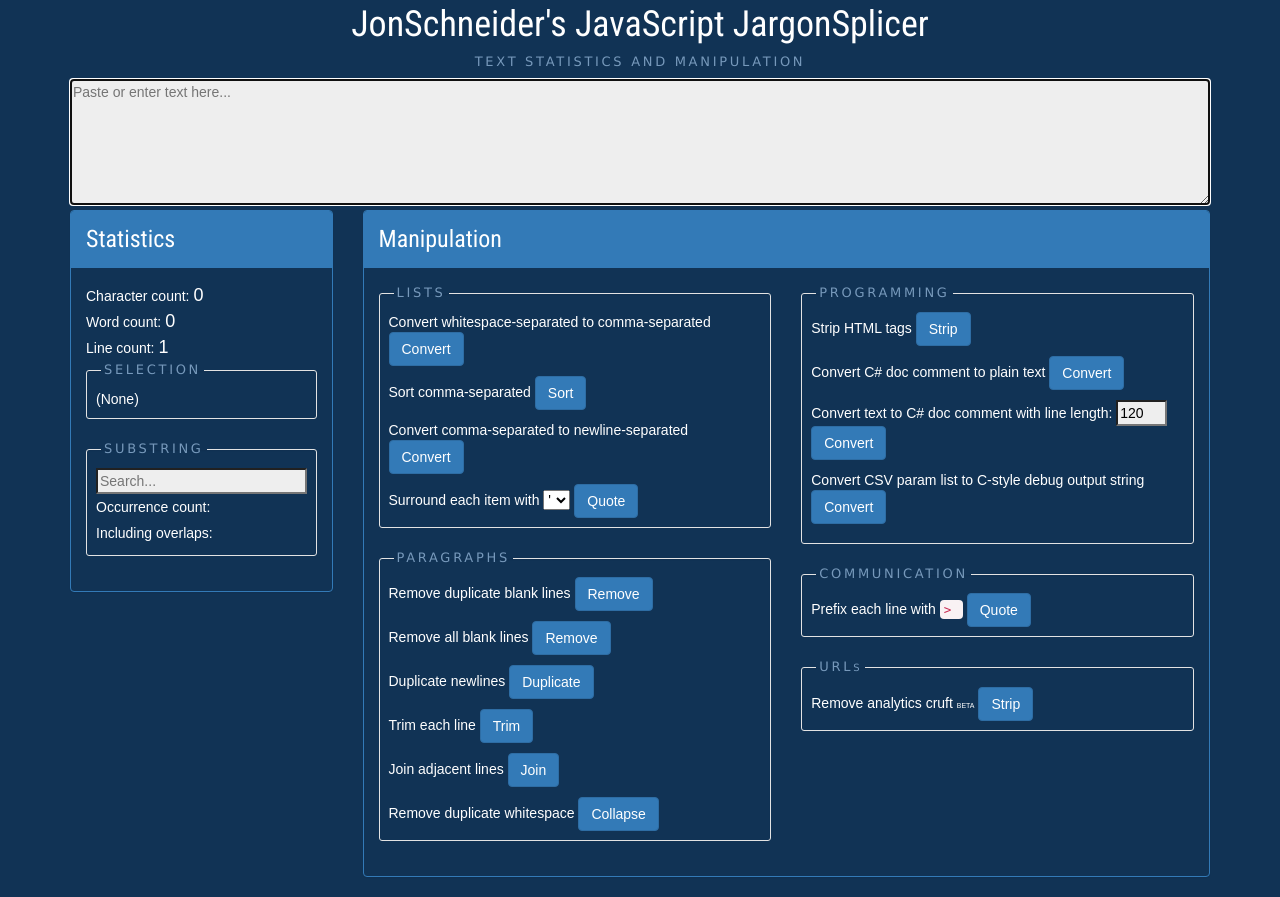
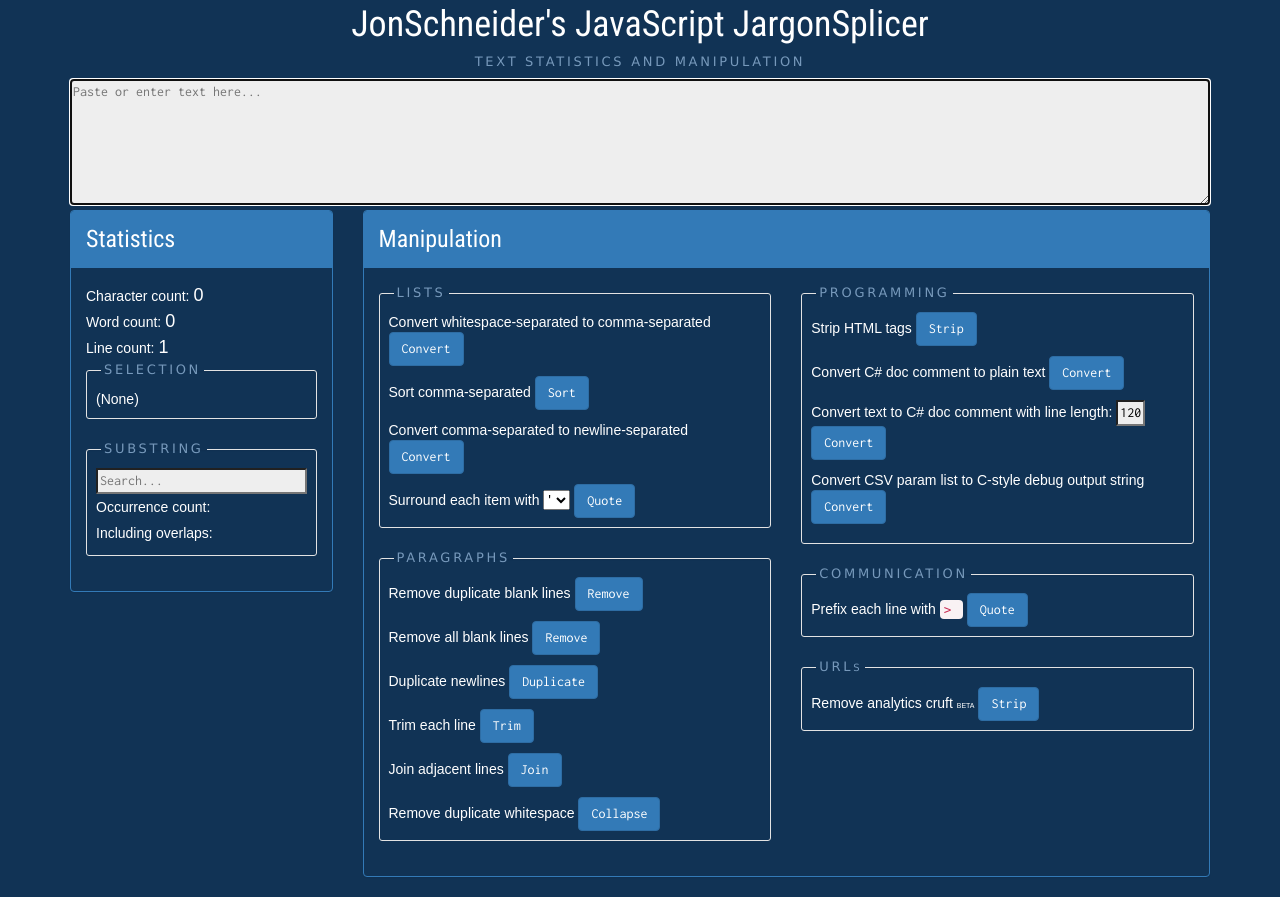
Before and after one commit to jschneid/jargon-splicer, a React (Create React App) app: page / in a window 1280 px wide. Built offline with nearby package versions, Linux system fonts and the light colour scheme; a web font is replaced by a local one.

Commit message:
Use monospace font in the main textarea field and the search field

```diff
--- a/public/index.html
+++ b/public/index.html
@@ -11,6 +11,10 @@
     />
     <link rel="stylesheet" href="https://maxcdn.bootstrapcdn.com/bootstrap/3.2.0/css/bootstrap.min.css">
     <link rel="stylesheet" type="text/css" href="//fonts.googleapis.com/css?family=News+Cycle|PT+Serif|Roboto+Condensed:400,300,700">
+
+    <link rel="preconnect" href="https://fonts.googleapis.com">
+    <link rel="preconnect" href="https://fonts.gstatic.com" crossorigin>
+    <link href="https://fonts.googleapis.com/css2?family=Inconsolata:wght@200..900&display=swap" rel="stylesheet">
 
     <!--
       manifest.json provides metadata used when the web app is installed on a
--- a/src/gangnam.css
+++ b/src/gangnam.css
@@ -82,6 +82,7 @@
 {
   background-color:#EEE;
   color: #000;
+  font-family: 'Inconsolata', 'Consolas', 'Lucida Console', monospace;
 }
 
 .wide
```
